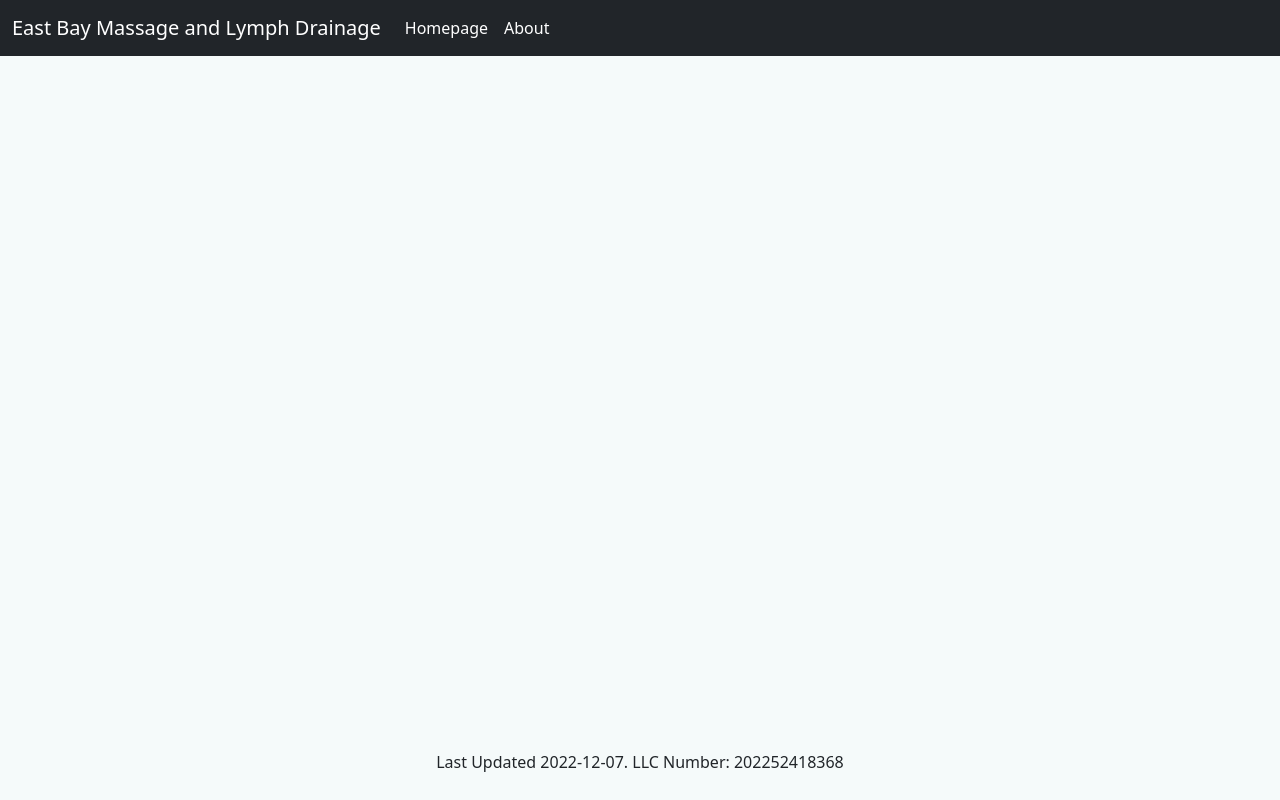
After one commit to tnoff/eastbay, a Django app: page /about/ in a window 1280 px wide. The commit adds this page. Run offline with Django 4.2, Linux system fonts and the light colour scheme; some libraries are stand-ins or nearby versions.

```diff
--- a/eastbay_massage/urls.py
+++ b/eastbay_massage/urls.py
@@ -21,4 +21,5 @@ from . import views
 urlpatterns = [
     # path('admin/', admin.site.urls),
     path('', views.home, name='home_page'),
+    path('about/', views.about, name='about_page')
 ]
--- a/eastbay_massage/views.py
+++ b/eastbay_massage/views.py
@@ -12,3 +12,6 @@ CONTACT_INFO = {
 
 def home(request):
   return render(request, 'home.html', CONTACT_INFO)
+
+def about(request):
+  return render(request, 'about.html', CONTACT_INFO)
--- /dev/null
+++ b/templates/about.html
@@ -0,0 +1,64 @@
+<!doctype html>
+{% load static %}
+{# Load the tag library #}
+{% load bootstrap5 %}
+{# Load CSS and JavaScript #}
+{% bootstrap_css %}
+{% bootstrap_javascript %}
+{% load static %}
+
+{# Display django.contrib.messages as Bootstrap alerts #}
+{% bootstrap_messages %}
+
+<html lang="en">
+    <head>
+        <meta charset="utf-8">
+        <meta name="viewport" content="width=device-width, initial-scale=1, shrink-to-fit=no">
+        <title>East Bay Massage and Lymph Drainage</title>
+    </head>
+
+    <!-- Custom CSS Styles -->
+    <style type="text/css">
+        html {
+          position: relative;
+          min-height: 100%;
+        }
+        body {
+            background-color: #F5FAFA;
+            margin: 0 0 50px;
+            padding-bottom: 25px;
+        }
+        footer {
+          position: absolute;
+          left: 0;
+          bottom: 0;
+          height: 100px;
+          width: 100%;
+          overflow: hidden;
+          padding-top: 50px;
+        }
+    </style>
+
+    <body>
+        <nav class="navbar navbar-expand-md navbar-dark fixed-top bg-dark">
+            <div class="container-fluid">
+            <a class="navbar-brand" href="/">East Bay Massage and Lymph Drainage</a>
+            <button class="navbar-toggler" type="button" data-bs-toggle="collapse" data-bs-target="#navbarNavDropdown" aria-controls="navbarNavDropdown" aria-expanded="false" aria-label="Toggle navigation">
+                <span class="navbar-toggler-icon"></span>
+            </button>
+            <div class="collapse navbar-collapse" id="navbarNavDropdown">
+                <ul class="navbar-nav">
+                <li class="nav-item">
+                    <a class="nav-link active" aria-current="page" href="/">Homepage</a>
+                </li>
+                <li class="nav-item">
+                    <a class="nav-link active" aria-current="page" href="/about/">About</a>
+                </li>
+            </div>
+        </nav>
+        <h1>About</h1>
+        <footer>
+            <p align="center">Last Updated 2022-12-07. LLC Number: 202252418368</p>
+        </footer>
+    </body>
+</html>
```
Also changed, not shown: templates/home.html (+12 -14 lines).
